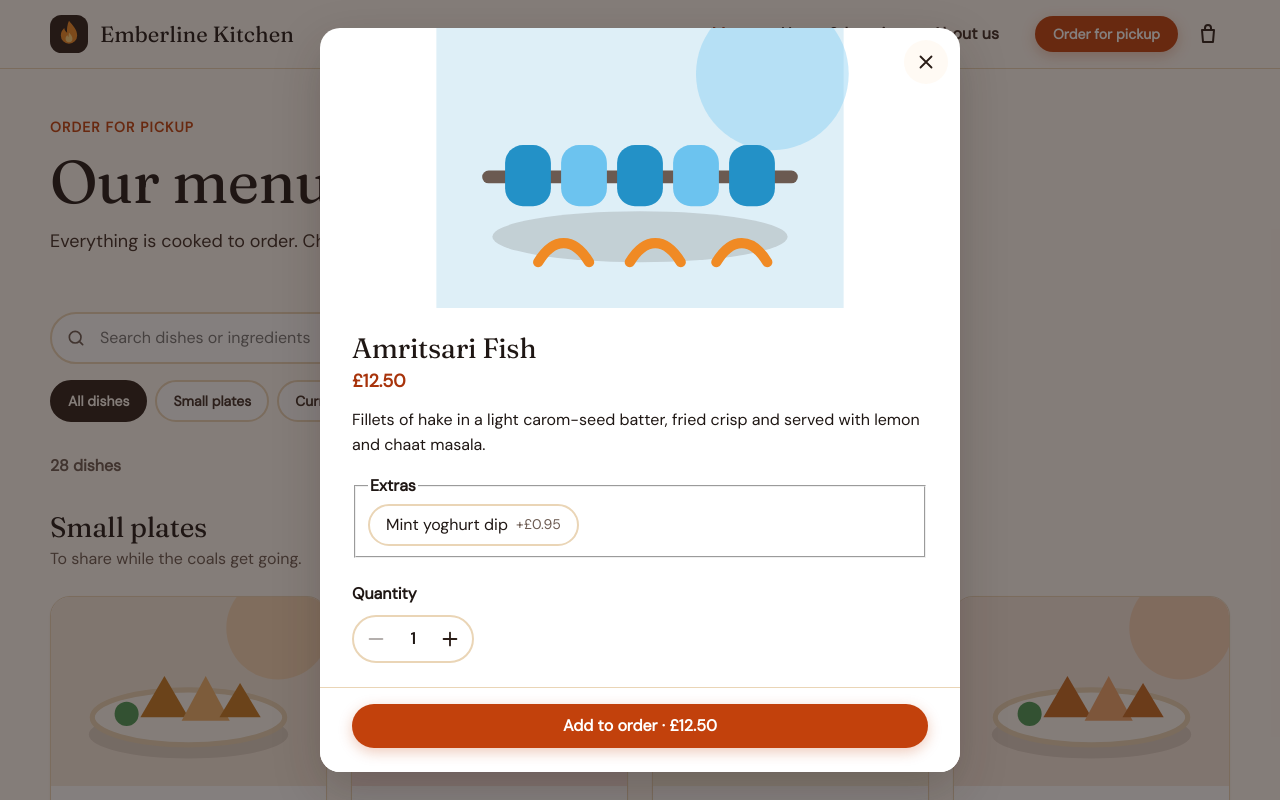
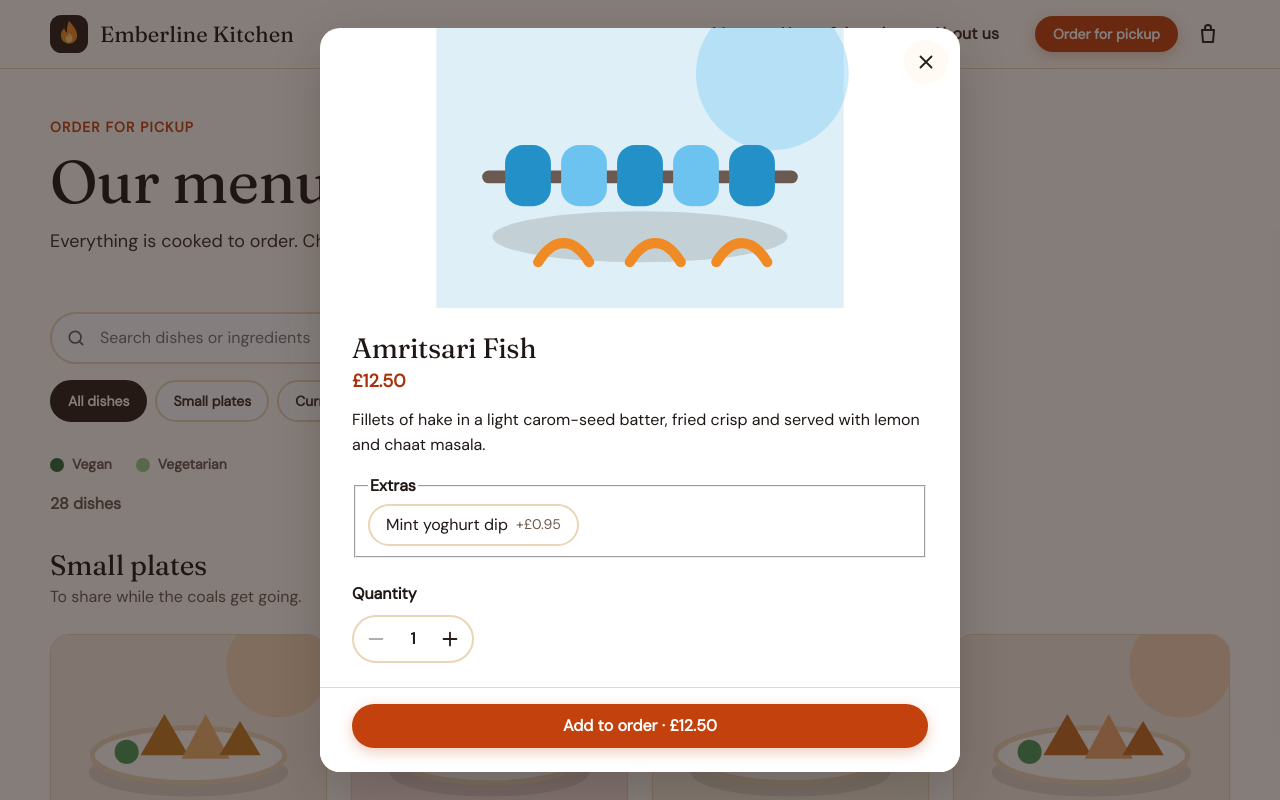
Before and after one commit to FaatehHaneef/Vanguard, a React (Vite) app in the folder sites/emberline-kitchen/: page /menu/amritsari-fish in a window 1280 px wide. Shown: the top 800 px of the page. Built offline with nearby package versions, Linux system fonts and the light colour scheme.

Commit message:
feat(emberline): mark vegan and vegetarian dishes

```diff
--- /dev/null
+++ b/sites/emberline-kitchen/src/components/DietMark.tsx
@@ -0,0 +1,25 @@
+import type { Diet } from '../data/menu'
+import { Icon } from './Icon'
+
+/** The leaf mark: dark green for vegan dishes, light green for vegetarian ones. */
+export function DietMark({ diet }: { diet?: Diet }) {
+  if (!diet) return null
+  return (
+    <span className={`diet-mark diet-mark--${diet}`}>
+      <Icon name="leaf" />
+    </span>
+  )
+}
+
+export function DietLegend() {
+  return (
+    <p className="diet-legend">
+      <span>
+        <span className="diet-swatch diet-swatch--vegan" aria-hidden="true" /> Vegan
+      </span>
+      <span>
+        <span className="diet-swatch diet-swatch--vegetarian" aria-hidden="true" /> Vegetarian
+      </span>
+    </p>
+  )
+}
--- a/sites/emberline-kitchen/src/components/DishCard.tsx
+++ b/sites/emberline-kitchen/src/components/DishCard.tsx
@@ -1,5 +1,6 @@
 import { Link } from 'react-router'
 import { type Dish, formatPrice } from '../data/menu'
+import { DietMark } from './DietMark'
 import { DishArt } from './DishArt'
 
 export function DishCard({ dish }: { dish: Dish }) {
@@ -15,6 +16,7 @@ export function DishCard({ dish }: { dish: Dish }) {
         <p className="dish-card__desc">{dish.description}</p>
         <div className="dish-card__meta">
           <span className="dish-card__price">{formatPrice(dish.price)}</span>
+          <DietMark diet={dish.diet} />
           {dish.glutenFree && <span className="badge">Gluten free</span>}
           {dish.containsNuts && <span className="badge">Contains nuts</span>}
         </div>
--- a/sites/emberline-kitchen/src/components/DishDialog.tsx
+++ b/sites/emberline-kitchen/src/components/DishDialog.tsx
@@ -2,6 +2,7 @@ import { useId, useRef, useState } from 'react'
 import { DEFAULT_SPICE, type Dish, formatPrice, sizes, type SizeId, spiceLevels } from '../data/menu'
 import { MAX_QUANTITY, useCart } from '../lib/cart'
 import { useFocusTrap } from '../lib/focus'
+import { DietMark } from './DietMark'
 import { DishArt } from './DishArt'
 import { Icon } from './Icon'
 
@@ -69,7 +70,9 @@ export function DishDialog({ dish, onClose }: Props) {
           <h2 id={titleId} className="dish-dialog__title">
             {dish.name}
           </h2>
-          <p className="dish-dialog__price">{formatPrice(dish.price)}</p>
+          <p className="dish-dialog__price">
+            {formatPrice(dish.price)} <DietMark diet={dish.diet} />
+          </p>
           <p>{dish.description}</p>
           {(dish.glutenFree || dish.containsNuts) && (
             <p className="dish-dialog__badges">
--- a/sites/emberline-kitchen/src/pages/Menu.tsx
+++ b/sites/emberline-kitchen/src/pages/Menu.tsx
@@ -1,5 +1,6 @@
 import { type KeyboardEvent, useMemo, useRef, useState } from 'react'
 import { Link, useNavigate, useParams } from 'react-router'
+import { DietLegend } from '../components/DietMark'
 import { DishCard } from '../components/DishCard'
 import { DishDialog } from '../components/DishDialog'
 import { Icon } from '../components/Icon'
@@ -104,6 +105,7 @@ export function Menu() {
         role="tabpanel"
         aria-labelledby={`tab-${tab}`}
       >
+        <DietLegend />
         <p className="menu-count" role="status">
           {shown.length === 1 ? '1 dish' : `${shown.length} dishes`}
           {query.trim() ? ` match “${query.trim()}”` : ''}
--- a/sites/emberline-kitchen/src/styles/pages.css
+++ b/sites/emberline-kitchen/src/styles/pages.css
@@ -611,3 +611,57 @@
   height: 18px;
   color: var(--leaf-500);
 }
+
+/* Dietary marks */
+.diet-mark {
+  display: inline-grid;
+  place-items: center;
+  width: 26px;
+  height: 26px;
+  border-radius: 50%;
+  vertical-align: middle;
+}
+
+.diet-mark svg {
+  width: 16px;
+  height: 16px;
+}
+
+.diet-mark--vegan {
+  background: var(--leaf-700);
+  color: #fff;
+}
+
+.diet-mark--vegetarian {
+  background: var(--leaf-300);
+  color: var(--leaf-700);
+}
+
+.diet-legend {
+  display: flex;
+  gap: var(--space-5);
+  margin: var(--space-4) 0 0;
+  color: var(--ink-500);
+  font-size: var(--text-sm);
+  font-weight: 600;
+}
+
+.diet-legend > span {
+  display: inline-flex;
+  align-items: center;
+  gap: var(--space-2);
+}
+
+.diet-swatch {
+  width: 14px;
+  height: 14px;
+  border-radius: 50%;
+}
+
+.diet-swatch--vegan {
+  background: var(--leaf-700);
+}
+
+.diet-swatch--vegetarian {
+  background: var(--leaf-300);
+}
```
Also changed, not shown: 1 other file (tests, documents, lock files or other folders).
